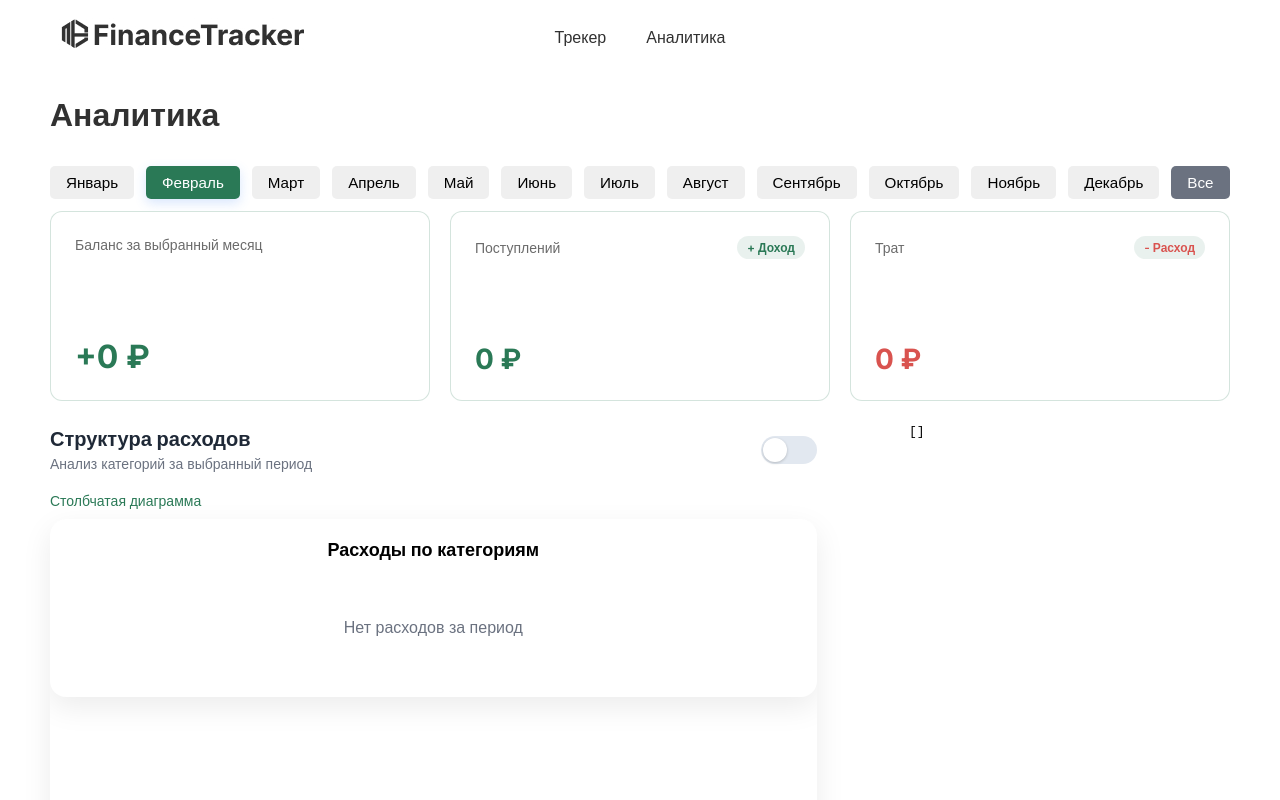
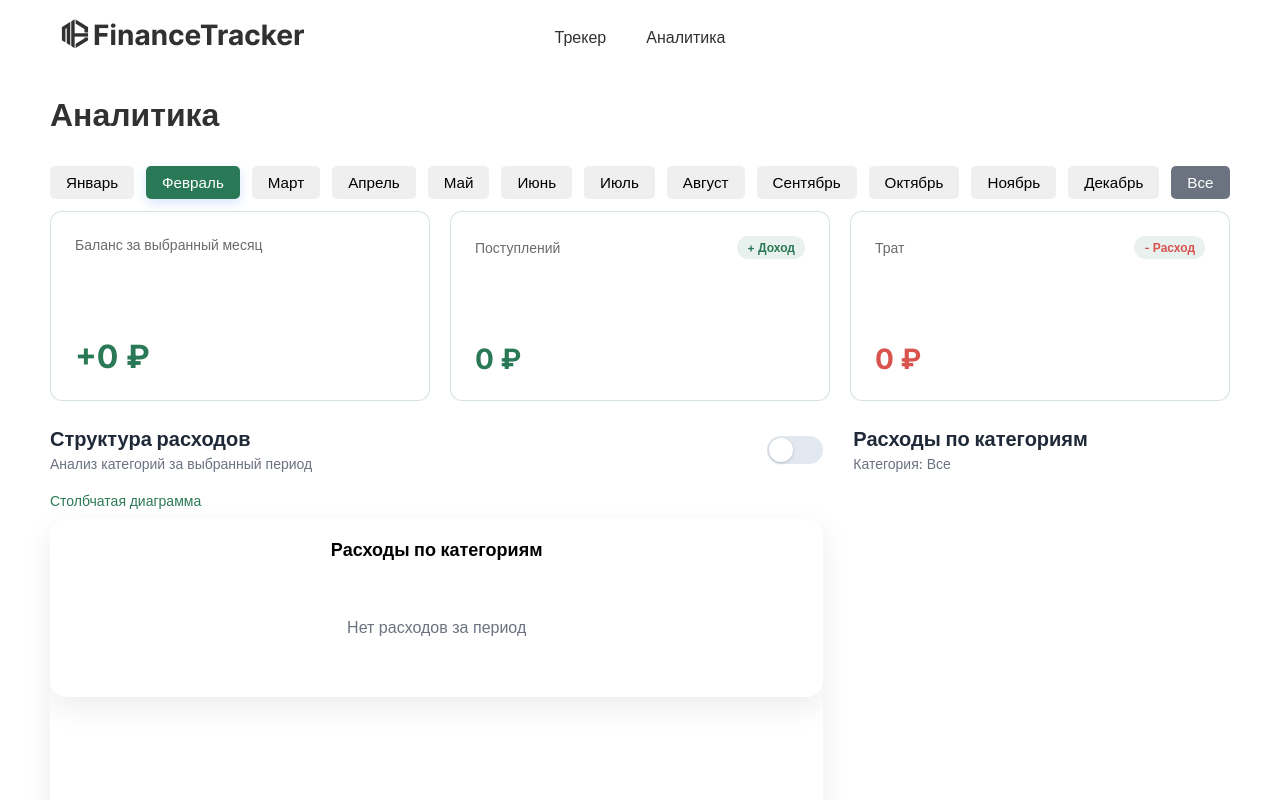
Before and after one commit to ItsNikoo/finance-tracker, a Vue app: page /analytics in a window 1280 px wide. Shown: the top 800 px of the page. Built offline with nearby package versions, Linux system fonts and the light colour scheme; a web font is replaced by a local one; what vue3-apexcharts would draw is missing.

Commit message:
analytics + transactionsList refactor

```diff
--- a/src/components/Charts/ExpencesChartsContainer.vue
+++ b/src/components/Charts/ExpencesChartsContainer.vue
@@ -41,7 +41,7 @@ const CurrentChart = computed(() =>
 <template>
   <div class="expenses-view">
     <div class="card-header">
-      <div class="header-text">
+      <div>
         <h3 class="card-title">Структура расходов</h3>
         <p class="card-subtitle">
           Анализ категорий за выбранный период
--- a/src/components/Charts/ExpencesColumnChart.vue
+++ b/src/components/Charts/ExpencesColumnChart.vue
@@ -1,11 +1,14 @@
 <script setup lang="ts">
 import {computed} from 'vue'
+import {useTransactionsStore} from "@/stores/transactions.ts";
 
 const props = defineProps<{
   labels: string[]
   values: number[]
   totalExpenses: number
 }>()
+
+const store = useTransactionsStore()
 
 const chartSeries = computed(() => [{
   name: 'Расходы',
@@ -17,7 +20,23 @@ const chartOptions = computed(() => ({
   chart: {
     height: 350,
     type: 'bar',
-    toolbar: {show: false}
+    toolbar: { show: false },
+    events: {
+      dataPointSelection: (
+          _event: MouseEvent,
+          _chartContext: unknown,
+          config: { dataPointIndex: number }
+      ) => {
+        const index = config.dataPointIndex
+        const category = props.labels[index]
+
+        if (!category) return
+
+        if (category){
+          store.setSelectedCategory(category)
+        }
+      }
+    }
   },
   labels: props.labels,
   xaxis: {
--- a/src/components/Charts/ExpencesPieChart.vue
+++ b/src/components/Charts/ExpencesPieChart.vue
@@ -1,5 +1,6 @@
 <script setup lang="ts">
 import { computed } from 'vue'
+import {useTransactionsStore} from "@/stores/transactions.ts";
 
 // Принимаем данные через props
 const props = defineProps<{
@@ -8,13 +9,31 @@ const props = defineProps<{
   totalExpenses: number
 }>()
 
+const store = useTransactionsStore()
+
 const chartSeries = computed(() => props.values)
 
 const chartOptions = computed(() => ({
   chart: {
     type: 'donut',
     height: 350,
-    toolbar: { show: false }
+    toolbar: { show: false },
+    events: {
+      dataPointSelection: (
+          _event: MouseEvent,
+          _chartContext: unknown,
+          config: { dataPointIndex: number }
+      ) => {
+        const index = config.dataPointIndex
+        const category = props.labels[index]
+
+        if (!category) return
+
+        if (category){
+          store.setSelectedCategory(category)
+        }
+      }
+    }
   },
   labels: props.labels,
   legend: {
--- a/src/components/Dashboard/Dashboard.vue
+++ b/src/components/Dashboard/Dashboard.vue
@@ -2,12 +2,12 @@
 import FormComponent from "@/components/FormComponent.vue";
 import BalanceInfoWidget from "@/components/Dashboard/BalanceInfoWidget.vue";
 import TotalBalanceWidget from "@/components/Dashboard/TotalBalanceWidget.vue";
-import TransactionList from "@/components/Dashboard/Transactions/TransactionList.vue";
 import {useTransactionsStore} from "@/stores/transactions.ts";
 import MonthToggle from "@/components/UI/MonthToggle.vue";
 import LimitsWidget from "@/components/Dashboard/Limits/LimitsWidget.vue";
 import {ref} from "vue";
 import ModalWindow from "@/components/UI/ModalWindow.vue";
+import TransactionList from "@/components/Dashboard/Transactions/TransactionList.vue";
 
 const store = useTransactionsStore()
 const isModalOpen = ref<boolean>(false);
@@ -31,10 +31,7 @@ const isModalOpen = ref<boolean>(false);
     </div>
 
     <div class="dashboard-row bottom-row">
-      <div>
-        <h3 class="container-title">Транзакции</h3>
-        <TransactionList :on-delete="store.deleteTransaction"/>
-      </div>
+        <TransactionList :title="'Транзакции'" :only-expences="false" />
       <div>
         <h3 class="container-title">Лимиты</h3>
         <LimitsWidget/>
--- a/src/components/Dashboard/Transactions/TransactionCard.vue
+++ b/src/components/Dashboard/Transactions/TransactionCard.vue
@@ -1,22 +1,23 @@
 <script setup lang="ts">
-import type {Transaction} from "@/types.ts";
-import {useTransactionsStore} from "@/stores/transactions.ts";
-import {categories} from "@/lib/categories.ts";
+import type { Transaction } from "@/types.ts";
+import { useTransactionsStore } from "@/stores/transactions.ts";
+import { categories } from "@/lib/categories.ts";
 
 const props = defineProps<{
-  transaction: Transaction
-}>()
+  transaction: Transaction;
+}>();
 
-const store = useTransactionsStore()
+const store = useTransactionsStore();
 
 function handleDelete() {
-  store.deleteTransaction(props.transaction.id)
+  store.deleteTransaction(props.transaction.id);
 }
 
 function categoryTitleMapper(id: string) {
-  return categories.find(category => category.id === id)?.name
+  return categories.find(category => category.id === id)?.name;
 }
 </script>
+
 <template>
   <div
       class="transaction-card"
@@ -27,24 +28,29 @@ function categoryTitleMapper(id: string) {
         <span
             class="dot"
             :class="props.transaction.isIncome ? 'dot-income' : 'dot-expense'"
-        ></span>
+        />
         <span class="type-text">
-          {{ props.transaction.isIncome ? "Доход" : "Расход" }} | {{ categoryTitleMapper(props.transaction.categoryId)}}
+          {{ props.transaction.isIncome ? "Доход" : "Расход" }} |
+          {{ categoryTitleMapper(props.transaction.categoryId) }}
         </span>
       </div>
 
-      <h3 class="title">{{ props.transaction.title || "Без описания" }}</h3>
+      <h3 class="title">
+        {{ props.transaction.title || "Без описания" }}
+      </h3>
     </div>
 
     <div class="right">
-      <p class="amount"
-         :class="{ positive: props.transaction.isIncome, negative: !props.transaction.isIncome }">
-        {{
-          props.transaction.isIncome ? "+" : "-"
-        }}{{ props.transaction.amount.toLocaleString("ru-RU") }} ₽
+      <p
+          class="amount"
+          :class="{ positive: props.transaction.isIncome, negative: !props.transaction.isIncome }"
+      >
+        {{ props.transaction.isIncome ? "+" : "-" }}
+        {{ props.transaction.amount.toLocaleString("ru-RU") }} ₽
       </p>
+
       <button @click="handleDelete" class="remove-button">
-        <img class="remove-icon" src="/trash-can.png" alt="Удалить">
+        <img class="remove-icon" src="/trash-can.png" alt="Удалить" />
       </button>
     </div>
   </div>
@@ -56,30 +62,34 @@ function categoryTitleMapper(id: string) {
   justify-content: space-between;
   align-items: center;
 
+  width: 100%;
+  max-width: 100%;
+  min-width: 0;
+  box-sizing: border-box;
+
   background: white;
   border-radius: 12px;
   padding: 0 20px;
   min-height: 94px;
 
   border: 1px solid rgba(42, 121, 86, 0.2);
-  cursor: default;
 }
 
-
-/* ──────────────────────────────────────── */
+/* ───────── LEFT ───────── */
 
 .left {
   display: flex;
   flex-direction: column;
   gap: 6px;
   flex: 1;
-  min-width: 0; /* Важно для обрезки текста */
+  min-width: 0;
 }
 
 .type-wrapper {
   display: flex;
   align-items: center;
   gap: 8px;
+  min-width: 0;
 }
 
 .type-text {
@@ -87,10 +97,13 @@ function categoryTitleMapper(id: string) {
   font-weight: 500;
   color: #6b7280;
   letter-spacing: 0.2px;
+
+  min-width: 0;
+  max-width: 100%;
+
   white-space: nowrap;
   overflow: hidden;
   text-overflow: ellipsis;
-  max-width: 200px; /* Ограничиваем ширину текста категории */
 }
 
 .dot {
@@ -114,13 +127,16 @@ function categoryTitleMapper(id: string) {
   color: #1f2937;
   line-height: 1.3;
   margin: 0;
+
+  min-width: 0;
+  max-width: 100%;
+
   white-space: nowrap;
   overflow: hidden;
   text-overflow: ellipsis;
-  max-width: 300px; /* Ограничиваем ширину заголовка */
 }
 
-/* ──────────────────────────────────────── */
+/* ───────── RIGHT ───────── */
 
 .right {
   display: flex;
@@ -151,9 +167,11 @@ function categoryTitleMapper(id: string) {
   border: none;
   border-radius: 10px;
   cursor: pointer;
+
   display: flex;
   align-items: center;
   justify-content: center;
+
   transition: all 0.18s ease;
   flex-shrink: 0;
 }
@@ -170,67 +188,28 @@ function categoryTitleMapper(id: string) {
 .remove-icon {
   width: 18px;
   height: 18px;
-  filter: brightness(0.85) contrast(1.1);
   transition: filter 0.18s ease;
 }
 
-.remove-button:hover .remove-icon {
-  filter: brightness(0.4) contrast(1.2) sepia(0.1);
-}
+/* ───────── АДАПТИВ ───────── */
 
-/* ========== АДАПТИВНОСТЬ ========== */
-
-/* Планшеты и небольшие десктопы */
-@media (max-width: 768px) {
-  .transaction-card {
-    padding: 0 16px;
-    min-height: 84px;
-  }
-
-  .title {
-    font-size: 16px;
-    max-width: 250px;
-  }
-
-  .amount {
-    font-size: 18px;
-  }
-
-  .type-text {
-    max-width: 180px;
-  }
-}
-
-/* Мобильные устройства */
 @media (max-width: 600px) {
   .transaction-card {
-    padding: 12px 16px;
-    min-height: auto;
+    padding: 14px 16px;
     flex-direction: column;
     align-items: stretch;
     gap: 12px;
-    background-color: white; /* убираем розовый фон */
   }
 
   .left {
-    gap: 8px;
-    width: 100%;
-  }
-
-  .type-wrapper {
     width: 100%;
   }
 
   .type-text {
-    font-size: 12px;
-    max-width: none; /* убираем ограничение на мобильных */
-    white-space: normal; /* разрешаем перенос текста */
-    overflow: visible;
+    white-space: normal;
   }
 
   .title {
-    font-size: 18px;
-    max-width: none;
     white-space: normal;
     word-break: break-word;
   }
@@ -238,99 +217,6 @@ function categoryTitleMapper(id: string) {
   .right {
     width: 100%;
     justify-content: space-between;
-    gap: 12px;
-  }
-
-  .amount {
-    font-size: 20px;
-  }
-
-  .remove-button {
-    width: 40px;
-    height: 40px;
-  }
-
-  .remove-icon {
-    width: 20px;
-    height: 20px;
   }
 }
-
-/* Маленькие мобильные устройства */
-@media (max-width: 480px) {
-  .transaction-card {
-    padding: 10px 12px;
-    gap: 10px;
-  }
-
-  .type-text {
-    font-size: 11px;
-  }
-
-  .title {
-    font-size: 16px;
-  }
-
-  .amount {
-    font-size: 18px;
-  }
-
-  .remove-button {
-    width: 36px;
-    height: 36px;
-  }
-
-  .remove-icon {
-    width: 18px;
-    height: 18px;
-  }
-}
-
-/* Очень маленькие устройства */
-@media (max-width: 360px) {
-  .transaction-card {
-    padding: 8px 10px;
-  }
-
-  .type-wrapper {
-    flex-wrap: wrap; /* переносим текст на новую строку, если совсем нет места */
-  }
-
-  .type-text {
-    width: calc(100% - 18px); /* учитываем ширину точки */
-  }
-
-  .right {
-    flex-wrap: wrap;
-    gap: 8px;
-  }
-
-  .remove-button {
-    width: 32px;
-    height: 32px;
-  }
-}
-
-/* Для устройств с большим экраном */
-@media (min-width: 1200px) {
-  .transaction-card {
-    padding: 0 24px;
-    min-height: 104px;
-  }
-
-  .title {
-    font-size: 18px;
-    max-width: 400px;
-  }
-
-  .amount {
-    font-size: 20px;
-  }
-
-  .type-text {
-    font-size: 14px;
-    max-width: 250px;
-  }
-}
-
 </style>
--- a/src/components/Dashboard/Transactions/TransactionList.vue
+++ b/src/components/Dashboard/Transactions/TransactionList.vue
@@ -1,23 +1,56 @@
 <script setup lang="ts">
 import TransactionCard from "@/components/Dashboard/Transactions/TransactionCard.vue";
-import {useTransactionsStore} from "@/stores/transactions.ts";
+import {useTransactionsStore} from "@/stores/transactions";
+import {computed} from "vue";
+import type {Transaction} from "@/types";
 
+const props = defineProps<{
+  onlyExpences: Boolean,
+  selectedCategory?: string;
+  title: string;
+}>()
 
 const store = useTransactionsStore()
+
+const transactions = computed<Transaction[]>(() => {
+  if ((!props.selectedCategory || props.selectedCategory === "Все") && props.onlyExpences) {
+    return store.filteredTransactions.filter(t => t.isIncome === false)
+  } else if (((!props.selectedCategory || props.selectedCategory === "Все") && !props.onlyExpences)) {
+    return store.filteredTransactions
+  }
+
+  const category = store.groupedExpencesByCategory.find(
+      (cat) => cat.name === props.selectedCategory
+  )
+
+  return category?.transactions ?? []
+})
 </script>
 
 <template>
-  <div class="transaction-list">
-    <div
-      v-for="transaction in [...store.filteredTransactions].reverse()"
-      :key="transaction.id"
-    >
-      <TransactionCard :transaction="transaction"/>
+  <div class="container">
+    <div class="header-text">
+      <h3 class="card-title">{{ props.title}}</h3>
+      <p v-if="props.onlyExpences === true" class="card-subtitle">
+        Категория: {{ props.selectedCategory }}
+      </p>
+    </div>
+    <div class="transaction-list">
+      <div
+          v-for="transaction in transactions.reverse()"
+          :key="transaction.id"
+      >
+        <TransactionCard :transaction="transaction"/>
+      </div>
     </div>
   </div>
 </template>
 
 <style scoped>
+.container {
+  padding-left: 10px;
+}
+
 .transaction-list {
   max-height: 520px;
 
@@ -26,30 +59,28 @@ const store = useTransactionsStore()
 
   display: flex;
   flex-direction: column;
-  gap: 10px;
+  gap: 2px;
 
   /* Firefox */
   scrollbar-width: thin;
   scrollbar-color: rgba(0, 0, 0, 0.2) transparent;
 }
 
-/* Chrome / Edge / Safari */
-.transaction-list::-webkit-scrollbar {
-  width: 6px;
+.header-text {
+  padding-bottom: 15px;
 }
 
-.transaction-list::-webkit-scrollbar-track {
-  background: transparent;
+.card-title {
+  font-size: 20px;
+  font-weight: 700;
+  color: #1f2937;
+  margin: 0;
 }
 
-.transaction-list::-webkit-scrollbar-thumb {
-  background: rgba(42, 121, 86, 0.25);
-  border-radius: 10px;
-  transition: background 0.2s ease;
-}
-
-.transaction-list::-webkit-scrollbar-thumb:hover {
-  background: rgba(42, 121, 86, 0.45);
+.card-subtitle {
+  font-size: 14px;
+  color: #6b7280;
+  margin: 4px 0 0 0;
 }
 
 @media (max-width: 600px) {
--- a/src/components/Pages/Analytics.vue
+++ b/src/components/Pages/Analytics.vue
@@ -4,6 +4,7 @@ import TotalBalanceWidget from "@/components/Dashboard/TotalBalanceWidget.vue"
 import {useTransactionsStore} from "@/stores/transactions.ts"
 import MonthToggle from "@/components/UI/MonthToggle.vue"
 import ExpencesChartsContainer from "@/components/Charts/ExpencesChartsContainer.vue"
+import TransactionList from "@/components/Dashboard/Transactions/TransactionList.vue";
 
 const store = useTransactionsStore()
 </script>
@@ -26,9 +27,13 @@ const store = useTransactionsStore()
       <div class="charts-section">
         <ExpencesChartsContainer/>
       </div>
-      <pre>
-        {{ store.groupedExpencesByCategory }}
-        </pre>
+      <div class="expenses-section">
+        <TransactionList
+            :selectedCategory="store.selectedCategory"
+            :onlyExpences="true"
+            :title="'Расходы по категориям'"
+        />
+      </div>
       <div class="side-section">
         <!-- Можно добавить сюда сводку или оставить пустым -->
       </div>
@@ -47,10 +52,6 @@ const store = useTransactionsStore()
   margin-bottom: 20px;
 }
 
-/* ========================= */
-/* 📊 Карточки */
-/* ========================= */
-
 .stats-grid {
   display: grid;
   grid-template-columns: repeat(3, 1fr);
@@ -58,28 +59,25 @@ const store = useTransactionsStore()
   margin-bottom: 10px;
 }
 
-/* ========================= */
-/* 📈 Сетка аналитики */
-/* ========================= */
-
 .analytics-grid {
   display: grid;
-  grid-template-columns: 2fr 1fr;
-  gap: 30px;
+  grid-template-columns: minmax(0, 2fr) minmax(0, 1fr);
   align-items: start;
+  gap: 20px;
 }
 
-.charts-section {
-  width: 100%;
+.charts-section{
+  min-width: 0;
+}
+
+.expenses-section{
+  min-width: 0;
+  margin-top: 16px;
 }
 
 .side-section {
   min-height: 200px;
 }
-
-/* ========================= */
-/* 📱 Планшеты */
-/* ========================= */
 
 @media (max-width: 1024px) {
   .analytics-page {
--- a/src/stores/transactions.ts
+++ b/src/stores/transactions.ts
@@ -1,14 +1,16 @@
 import {defineStore} from "pinia";
 import {computed, ref, watch} from "vue";
-import type {Limit, Transaction} from "@/types.ts";
+import type {CategorySelection, Transaction} from "@/types.ts";
 import {generateMockTransactions} from "@/lib/mockGenerator.ts";
-import {generateLimits} from "@/lib/limitGenerator.ts";
 import {categories} from "@/lib/categories.ts";
 
 export const useTransactionsStore = defineStore("transactions", () => {
   const STORAGE_KEY = "transactions"
 
   const transactions = ref<Transaction[]>([])
+  const selectedMonth = ref<number | 'all'>('all')
+  const selectedCategory = ref<string>("Все")
+
   let nextId = 1
 
   function loadDataFromLocalStorage() {
@@ -58,10 +60,16 @@ export const useTransactionsStore = defineStore("transactions", () => {
     {deep: true}
   )
 
-  const selectedMonth = ref<number | 'all'>('all')
-
   function setSelectedMonth(value: number | 'all') {
     selectedMonth.value = value
+  }
+
+  function setSelectedCategory(category: string) {
+    // Toggle логика
+    selectedCategory.value =
+      selectedCategory.value === category
+        ? 'Все'
+        : category
   }
 
   // Геттеры
@@ -134,13 +142,7 @@ export const useTransactionsStore = defineStore("transactions", () => {
   })
 
   const groupedExpencesByCategory = computed(() => {
-    const map = new Map<string, {
-      categoryId: string,
-      name: string,
-      total: number,
-      count: number,
-      transactions: Transaction[]
-    }>()
+    const map = new Map<string, CategorySelection>()
 
     const selected = selectedMonth.value
 
@@ -242,6 +244,9 @@ export const useTransactionsStore = defineStore("transactions", () => {
 
     selectedMonth,
     setSelectedMonth,
+    selectedCategory,
+    setSelectedCategory,
+
     filteredTransactions,
     periodIncome,
     periodExpenses,
```
Also changed, not shown: src/types.ts (+8 -0 lines).
